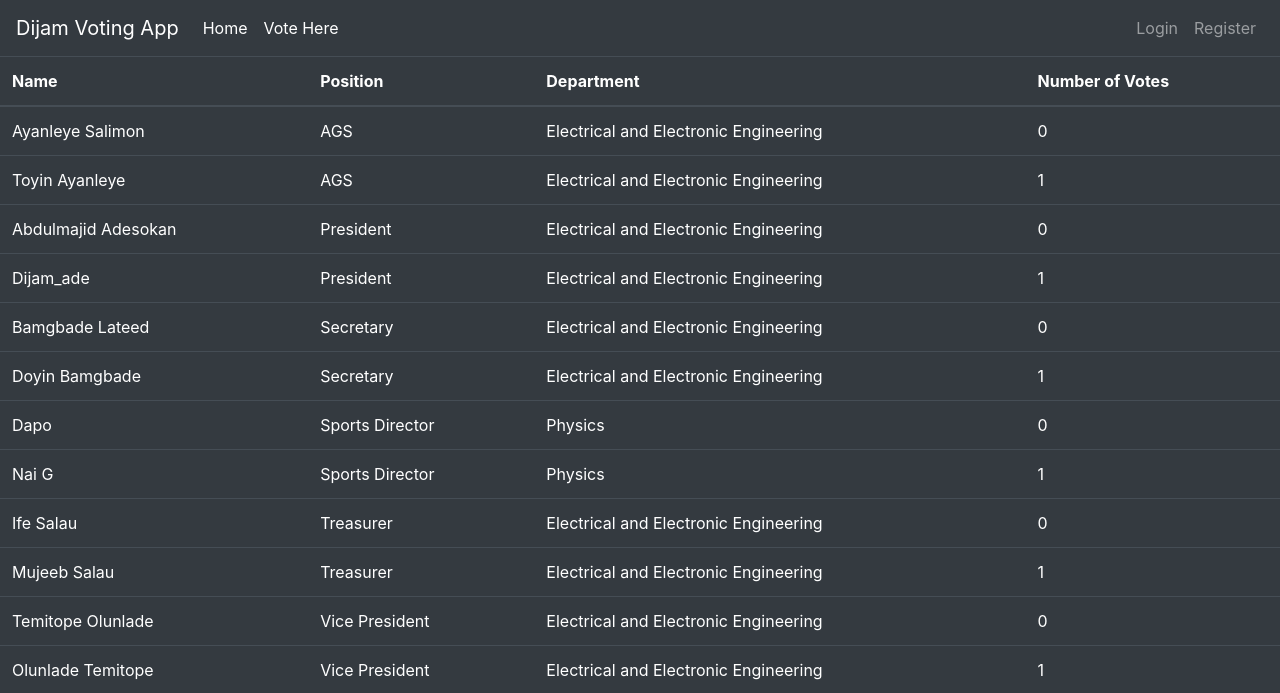
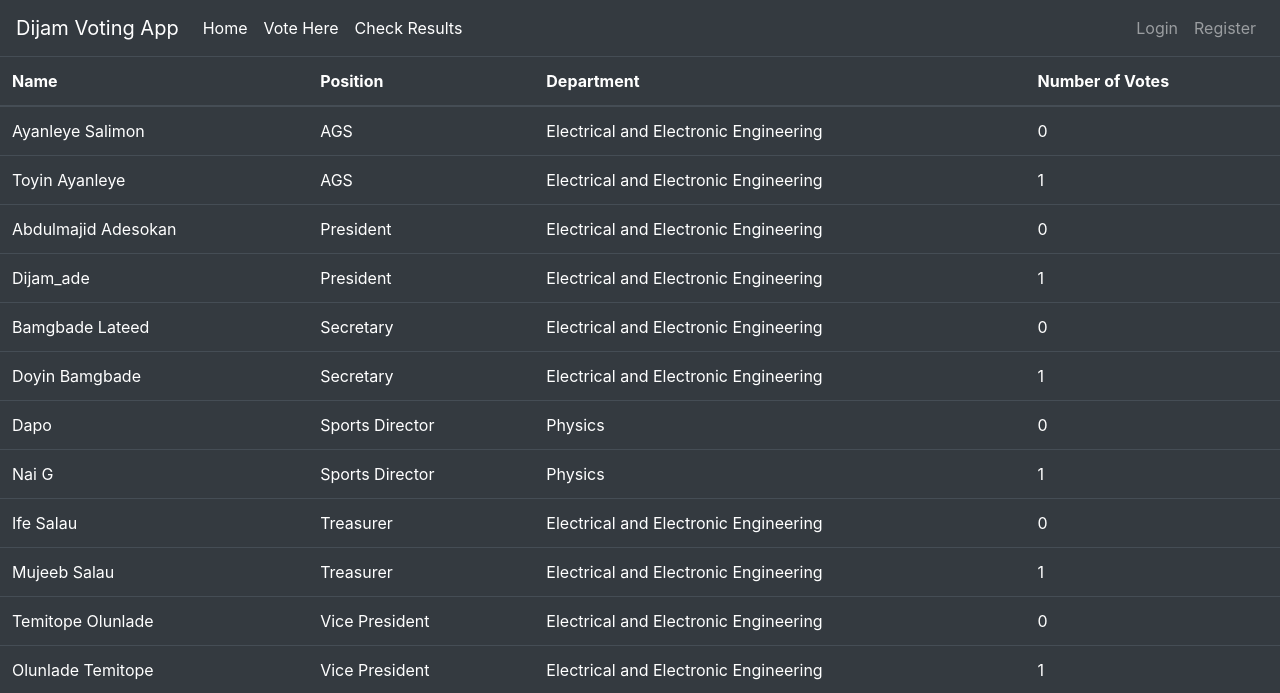
Before and after one commit to adesokandijam/Voting-App, a Flask app: page /results in a window 1280 px wide. Shown: the top 693 px of the page. Run offline with Flask 2, Linux system fonts and the light colour scheme; data comes from the database, SQL or seed files in the repository; some libraries are stand-ins or nearby versions.

Commit message:
Correction

```diff
--- a/voting/templates/base.html
+++ b/voting/templates/base.html
@@ -26,6 +26,9 @@
             <li class="nav-item active">
               <a class="nav-link" href="{{ url_for('voting_page') }}">Vote Here <span class="sr-only">(current)</span></a>
           </li>
+          <li class="nav-item active">
+            <a class="nav-link" href="{{ url_for('check_result') }}">Check Results <span class="sr-only">(current)</span></a>
+        </li>
         </ul>
         {%if current_user.is_authenticated %}
           <ul class="navbar-nav">
```
